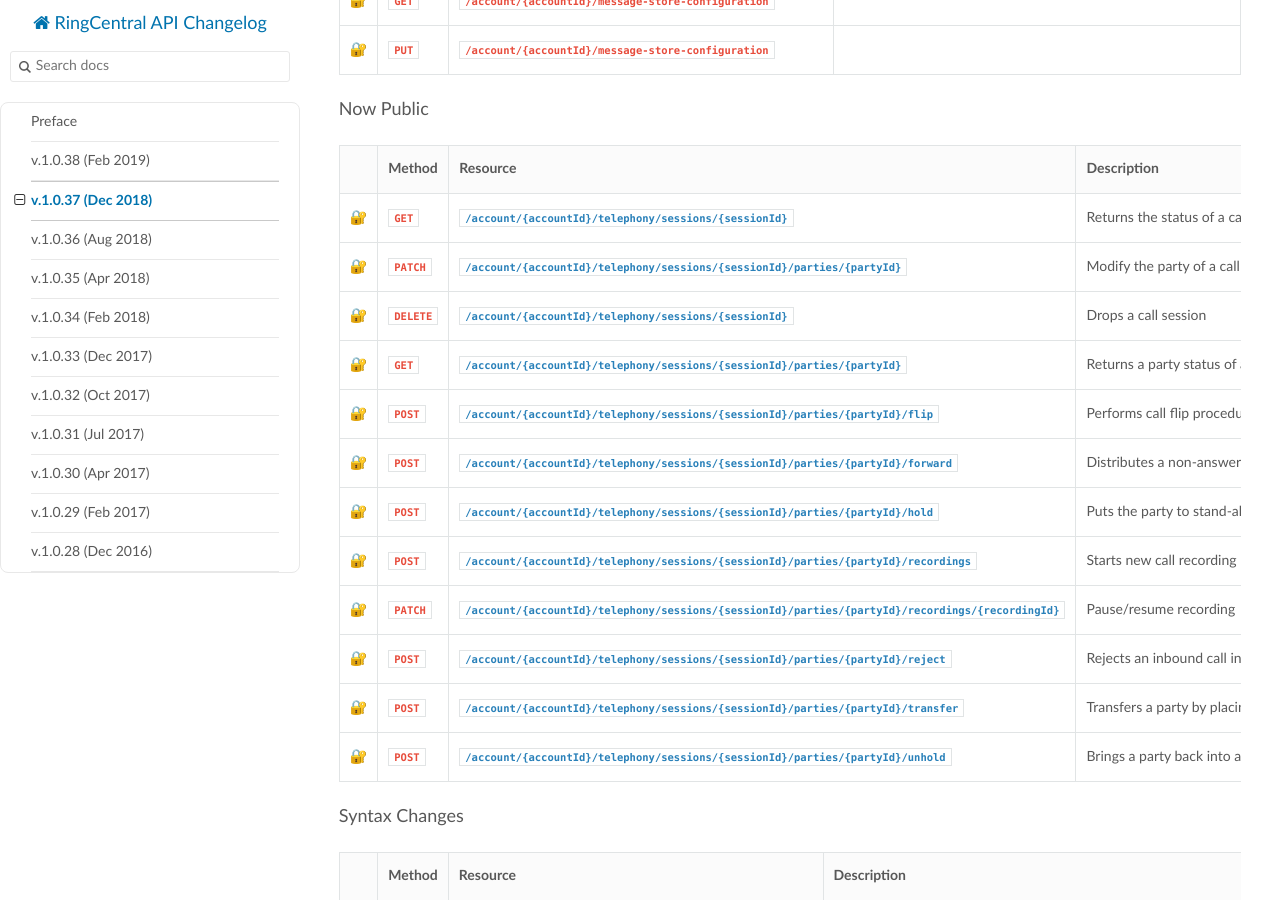
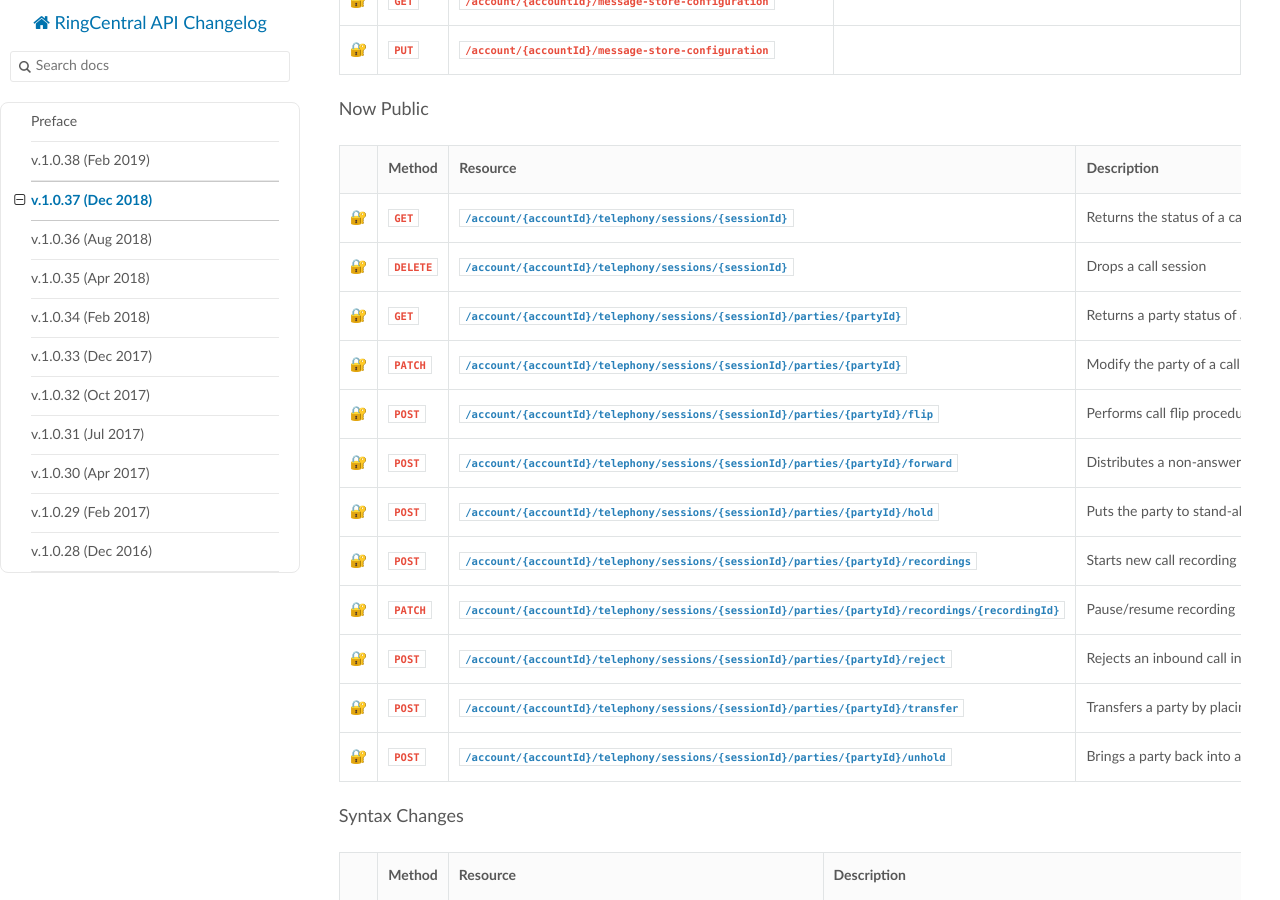
Before and after one commit to ringcentral/ringcentral-api-changelog, an MkDocs documentation site: the page built from docs/1_0_37.md, in a window 1280 px wide and 900 px high, scrolled down 773 px. Built offline with MkDocs 1.6.1, drawn with Linux system fonts in a browser that asks for light colours; nearby versions of some CDN libraries; old or Windows-style settings are respelled for this version of MkDocs.

Commit message:
Update 1_0_37.md

```diff
--- a/docs/1_0_37.md
+++ b/docs/1_0_37.md
@@ -22,9 +22,9 @@ Basepath for all URLs: `https://platform.ringcentral.com/restapi/v1.0`.
 |         |Method|Resource|Description|
 |---------|------|--------|-----------|
 |&#x1F510;|`GET`|[`/account/{accountId}/telephony/sessions/{sessionId}`](https://developers.ringcentral.com/api-reference#Call-Control-Beta-getCallSessionStatus)|Returns the status of a call session by ID|
-|&#x1F510;|`PATCH`|[`/account/{accountId}/telephony/sessions/{sessionId}/parties/{partyId}`](https://developers.ringcentral.com/api-reference#Call-Control-Beta-updateCallParty)|Modify the party of a call session by ID|
 |&#x1F510;|`DELETE`|[`/account/{accountId}/telephony/sessions/{sessionId}`](https://developers.ringcentral.com/api-reference#Call-Control-Beta-deleteCallSession)|Drops a call session|
 |&#x1F510;|`GET` |[`/account/{accountId}/telephony/sessions/{sessionId}/parties/{partyId}`](https://developers.ringcentral.com/api-reference#Call-Control-Beta-getCallPartyStatus)|Returns a party status of a call session by ID|
+|&#x1F510;|`PATCH`|[`/account/{accountId}/telephony/sessions/{sessionId}/parties/{partyId}`](https://developers.ringcentral.com/api-reference#Call-Control-Beta-updateCallParty)|Modify the party of a call session by ID|
 |&#x1F510;|`POST`|[`/account/{accountId}/telephony/sessions/{sessionId}/parties/{partyId}/flip`](https://developers.ringcentral.com/api-reference#Call-Control-Beta-callFlipParty)|Performs call flip procedure by holding opposite party and calling to the specified target|
 |&#x1F510;|`POST`|[`/account/{accountId}/telephony/sessions/{sessionId}/parties/{partyId}/forward`](https://developers.ringcentral.com/api-reference#Call-Control-Beta-forwardCallParty)|Distributes a non-answered call to the defined target|
 |&#x1F510;|`POST`|[`/account/{accountId}/telephony/sessions/{sessionId}/parties/{partyId}/hold`](https://developers.ringcentral.com/api-reference#Call-Control-Beta-holdCallParty)|Puts the party to stand-alone mode and starts to play Hold Music|
```
